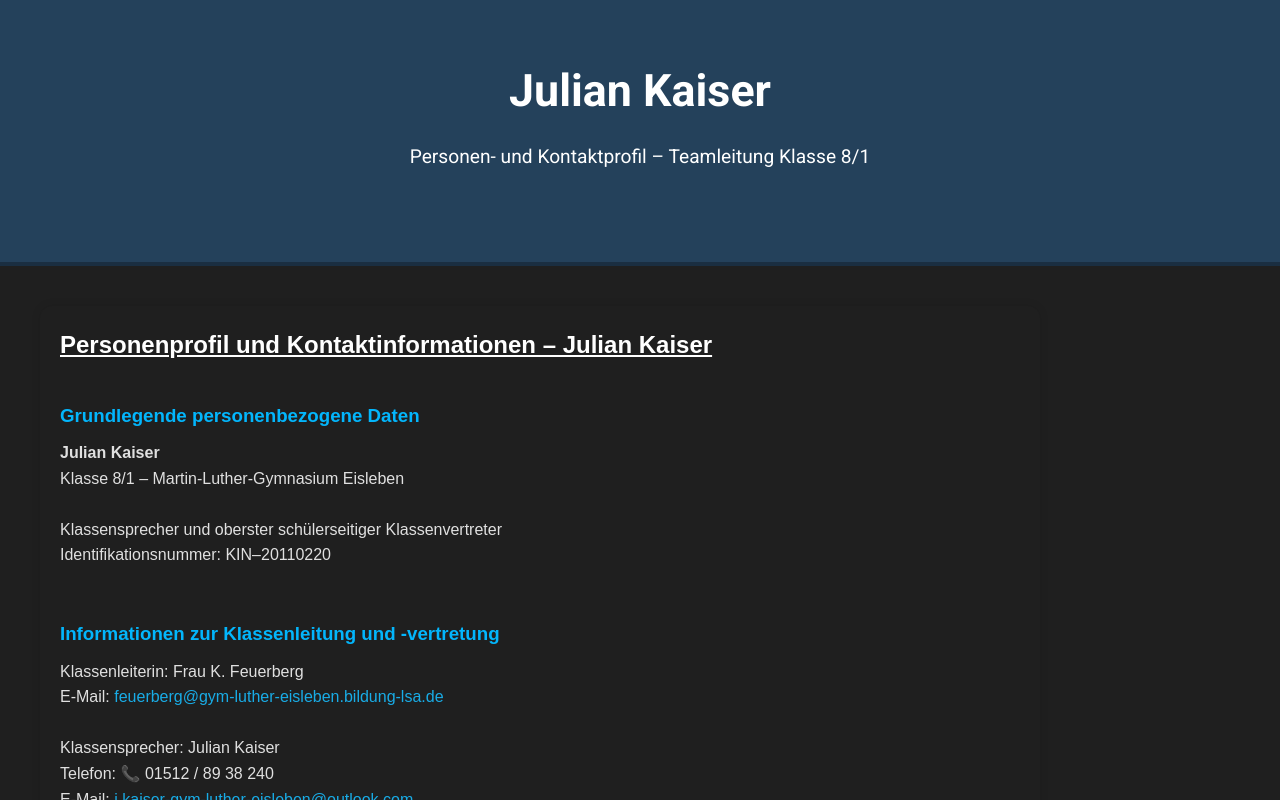
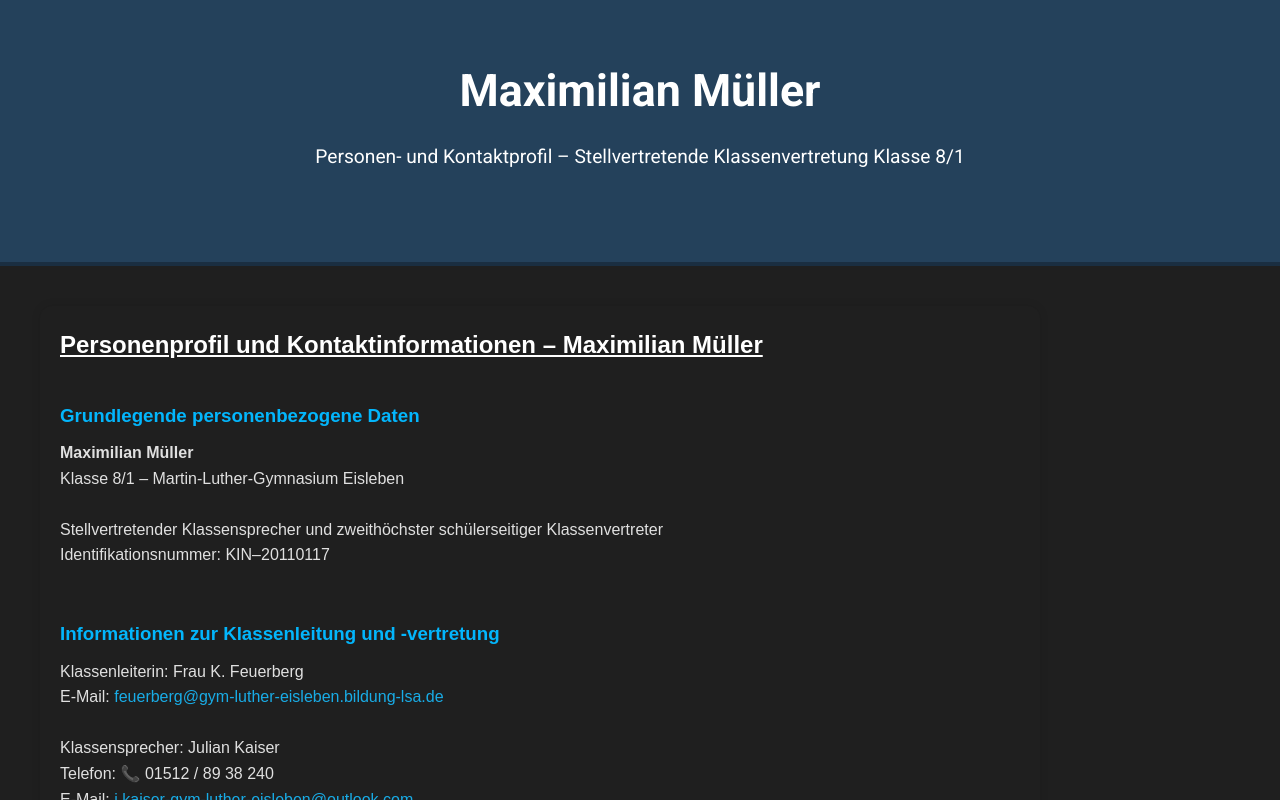
Before and after one commit to MrFroehlich/kontakt_maximilian-mueller_stellvertretender-teamleiter_klasse8.1, a plain HTML site: page index.html in a window 1280 px wide. Drawn offline with Linux system fonts and the light colour scheme.

Commit message:
Update index.html

```diff
--- a/index.html
+++ b/index.html
@@ -3,7 +3,7 @@
 <head>
   <meta charset="UTF-8" />
   <meta name="viewport" content="width=device-width, initial-scale=1.0" />
-  <title>Profil – Teamleiter Klasse 8/1 – Julian Kaiser</title>
+  <title>Profil – Stellvertretender Klassensprecher Klasse 8/1 – Maximilian Müller</title>
   <link rel="icon" type="image/png" href="Dein Abschnittstext(4).png">
   <link rel="stylesheet" href="style.css"/>
   <link href="https://fonts.googleapis.com/css2?family=Roboto:wght@400;700&display=swap" rel="stylesheet">
@@ -11,23 +11,23 @@
 <body>
 
   <section class="hero2 fade-in">
-      <h1>Julian Kaiser</h1>
-      <p>Personen- und Kontaktprofil – Teamleitung Klasse 8/1</p>
+      <h1>Maximilian Müller</h1>
+      <p>Personen- und Kontaktprofil – Stellvertretende Klassenvertretung Klasse 8/1</p>
   </section>
 
   <main class="fade-in">
 
     <h2>
-      <u>Personenprofil und Kontaktinformationen – Julian Kaiser</u>
+      <u>Personenprofil und Kontaktinformationen – Maximilian Müller</u>
     </h2>
 
     <section>
       <h3>Grundlegende personenbezogene Daten</h3>
       <p>
-        <strong>Julian Kaiser</strong><br>
+        <strong>Maximilian Müller</strong><br>
         Klasse 8/1 – Martin-Luther-Gymnasium Eisleben<br><br>
-        Klassensprecher und oberster schülerseitiger Klassenvertreter<br>
-        Identifikationsnummer: KIN–20110220
+        Stellvertretender Klassensprecher und zweithöchster schülerseitiger Klassenvertreter<br>
+        Identifikationsnummer: KIN–20110117
       </p>
     </section>
 
```
